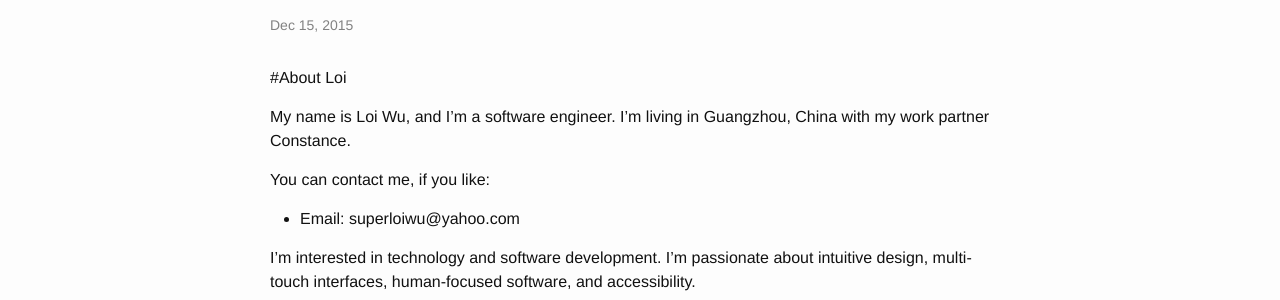
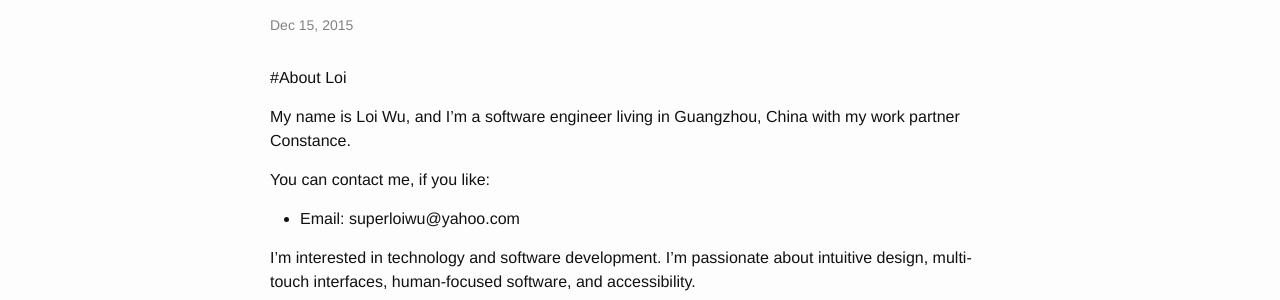
Before and after one commit to superloiwu/superloiwu.github.io, a Jekyll site: the page built from _posts/2015-12-15-welcome-here.markdown, in a window 1280 px wide. Shown: the part 134-434 px from the top of the page. Built offline with Jekyll 4.4.1, drawn with Linux system fonts in a browser that asks for light colours.

```diff
--- a/_posts/2015-12-15-welcome-here.markdown
+++ b/_posts/2015-12-15-welcome-here.markdown
@@ -7,7 +7,7 @@ categories: loiwu update
 
 #About Loi
 
-My name is Loi Wu, and I’m a software engineer. I'm living in Guangzhou, China with my work partner Constance.
+My name is Loi Wu, and I’m a software engineer living in Guangzhou, China with my work partner Constance.
 
 You can contact me, if you like:
 
@@ -19,7 +19,7 @@ I used to work for Alibaba, Cisco.
 
 As a participant and leader, I've been involved in product designing and developing of VIP.com for iOS
 
-- [唯品会 for iOS](https://appsto.re/cn/gNF3y.i)
+- [唯品会 for iOS](https://itunes.apple.com/us/app/vipshop/id417200582?mt=8)
 
 I'm coding for iOS, as well as full stack, and I've released an app named BAEN in App Store
 
```
